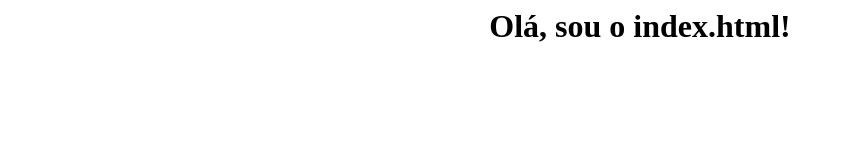
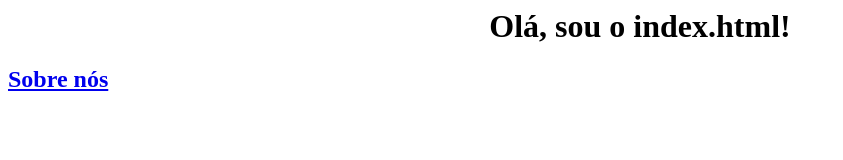
Before and after one commit to HendellM/pitico-pet, a plain HTML site: page index.html in a window 1280 px wide. Shown: the whole page, without its empty margins (0-843 px from the left). Drawn offline with Linux system fonts and the light colour scheme.

Commit message:
Update index.html
Ligação para o sobre.html

```diff
--- a/index.html
+++ b/index.html
@@ -12,6 +12,7 @@
 <body>
 
     <h1>Olá, sou o index.html!</h1>
+    <h2><a href="sobre.html">Sobre nós</a></h2>
 
 </body>
 </html>
```
